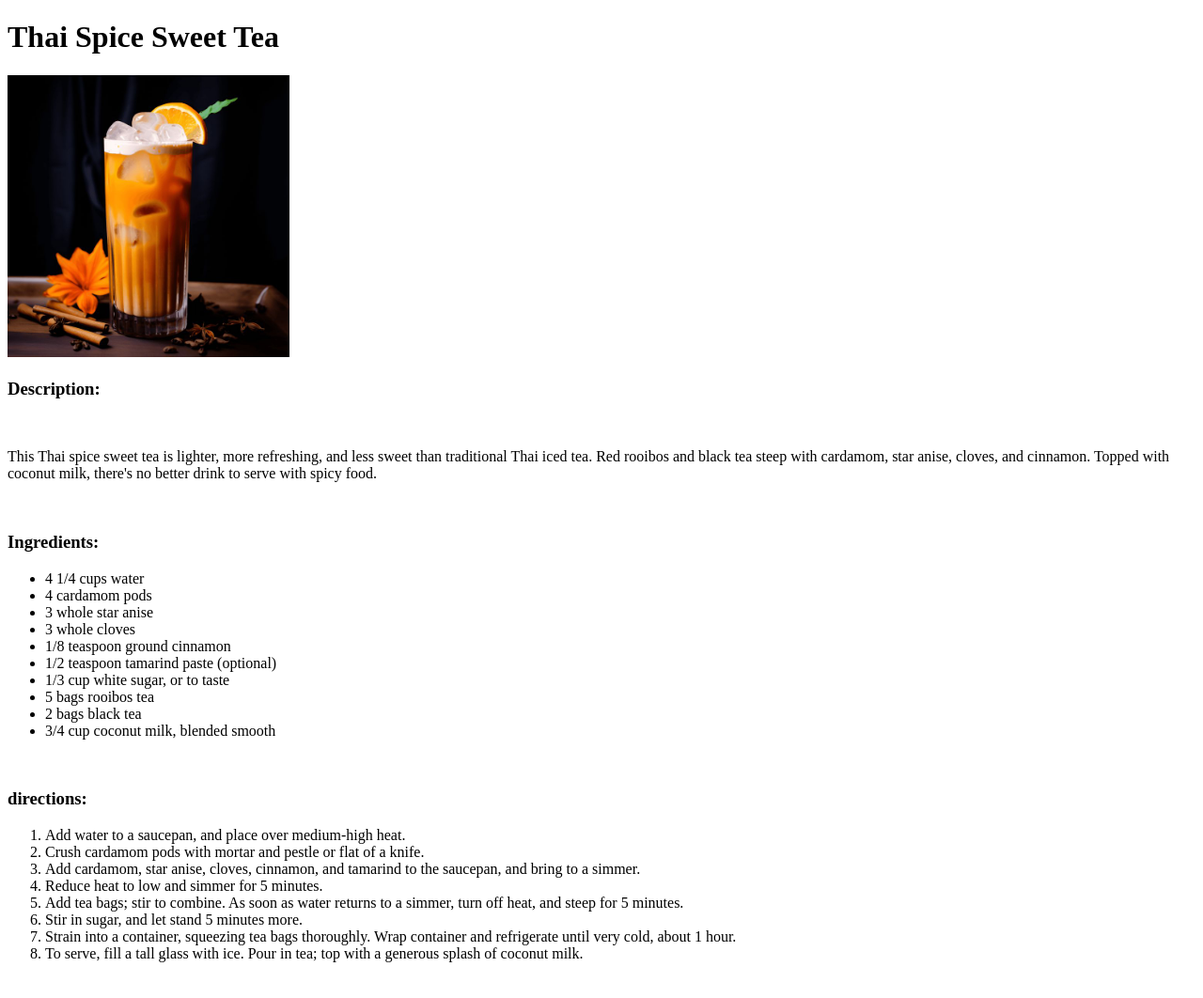
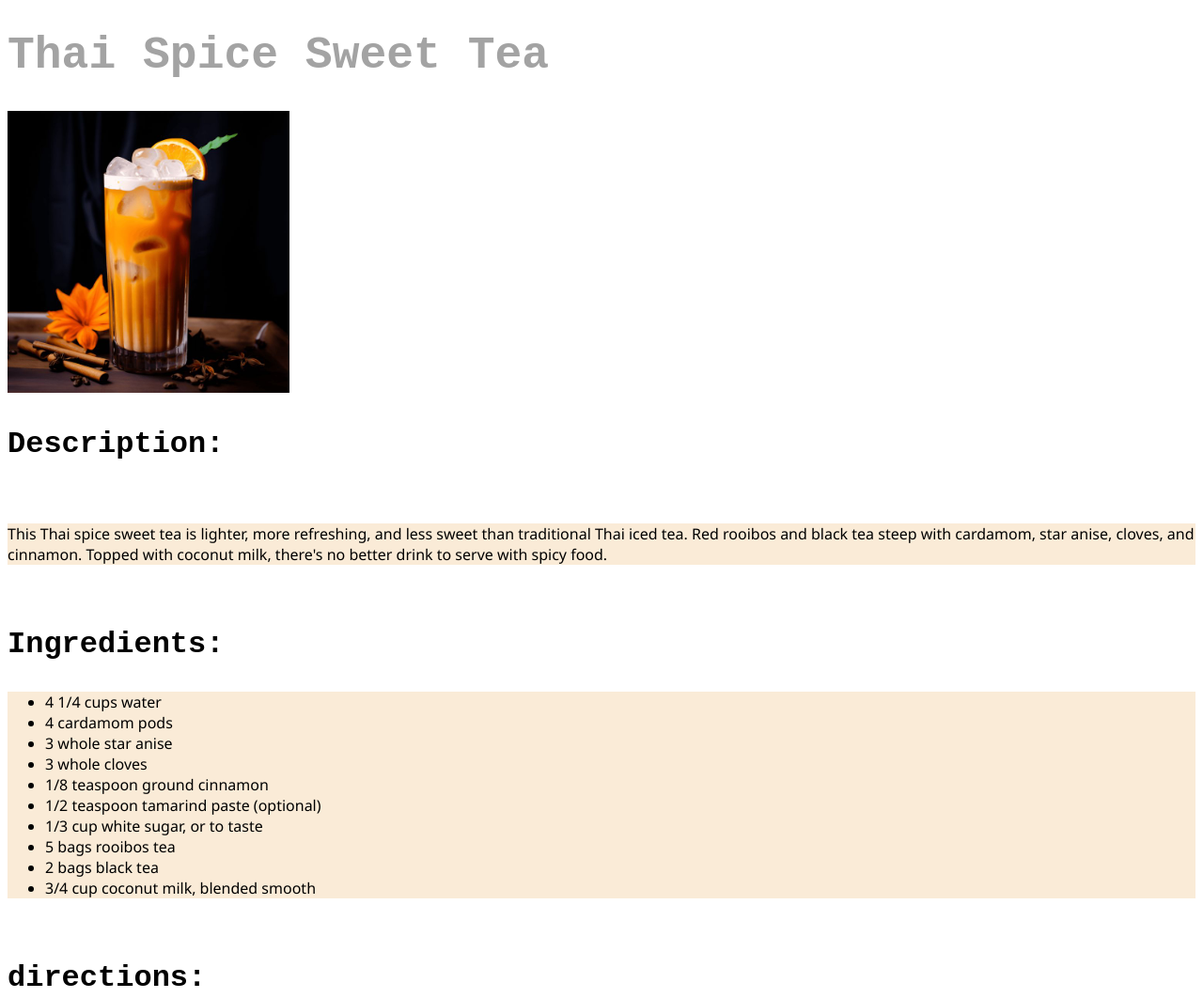
Before and after one commit to Abhaypawar12/odin-recipes, a plain HTML site: page recipes/thaitea.html in a window 1280 px wide. Shown: the top 1062 px of the page at 94% size. Before the commit the page ends 1040 px from the top, so only its background shows below. Drawn offline with Linux system fonts and the light colour scheme.

Commit message:
Added style.css and made changes to .html files

```diff
--- a/recipes/thaitea.html
+++ b/recipes/thaitea.html
@@ -3,20 +3,21 @@
 <head>
     <meta charset="UTF-8">
     <meta name="viewport" content="width=device-width, initial-scale=1.0">
+    <link rel="stylesheet" href="../style.css">
     <title>Project Recipes</title>
 </head>
 <body>
-    <h1>Thai Spice Sweet Tea</h1>
+    <h1 class="title thaitea">Thai Spice Sweet Tea</h1>
     <img src="../images/ThaiTea.jpg" alt="Thai spice sweet tea" height="300">
     <br>
-    <h3>Description:</h3>
+    <h3 class="description">Description:</h3>
     <br>
-    <p>This Thai spice sweet tea is lighter, more refreshing, and less sweet than traditional Thai iced tea.
+    <p class="para">This Thai spice sweet tea is lighter, more refreshing, and less sweet than traditional Thai iced tea.
         Red rooibos and black tea steep with cardamom, star anise, cloves, and cinnamon.
         Topped with coconut milk, there's no better drink to serve with spicy food.</p>
     <br>
-    <h3>Ingredients:</h3>
-    <ul>
+    <h3 class="description">Ingredients:</h3>
+    <ul class="para">
         <li>4 1/4 cups water</li>
         <li>4 cardamom pods</li>
         <li>3 whole star anise</li>
@@ -30,8 +31,8 @@
     </ul>
     <br>
 
-    <h3>directions:</h3>
-    <ol>
+    <h3 class="description">directions:</h3>
+    <ol class="para">
         <li>Add water to a saucepan, and place over medium-high heat.</li>
         <li>Crush cardamom pods with mortar and pestle or flat of a knife.</li>
         <li>Add cardamom, star anise, cloves, cinnamon, and tamarind to the saucepan, and bring to a simmer.</li>
--- /dev/null
+++ b/style.css
@@ -0,0 +1,29 @@
+.title{
+    font-weight: bolder;
+    font-family: 'Courier New', Courier, monospace, sans-serif;
+    color: rgb(0, 134, 94);
+    font-size: 3rem;
+}
+
+.title.orange{
+    color: orange;
+}
+
+.title.pavbhaji{
+    color: rgb(199, 30, 0);
+}
+.title.thaitea{
+    color: rgb(163, 163, 163);
+}
+
+.description{
+    font-weight: 800;
+    font-size: 2rem;
+    font-family: 'Courier New', Courier, monospace;
+}
+
+.para{
+    background-color: antiquewhite;
+    font-size: medium;
+    font-family: 'Segoe UI', Tahoma, Geneva, Verdana, sans-serif;
+}
```
Also changed, not shown: index.html (+2 -1 lines), recipes/orangejuice.html (+8 -7 lines), recipes/pavbhaji.html (+8 -7 lines).
